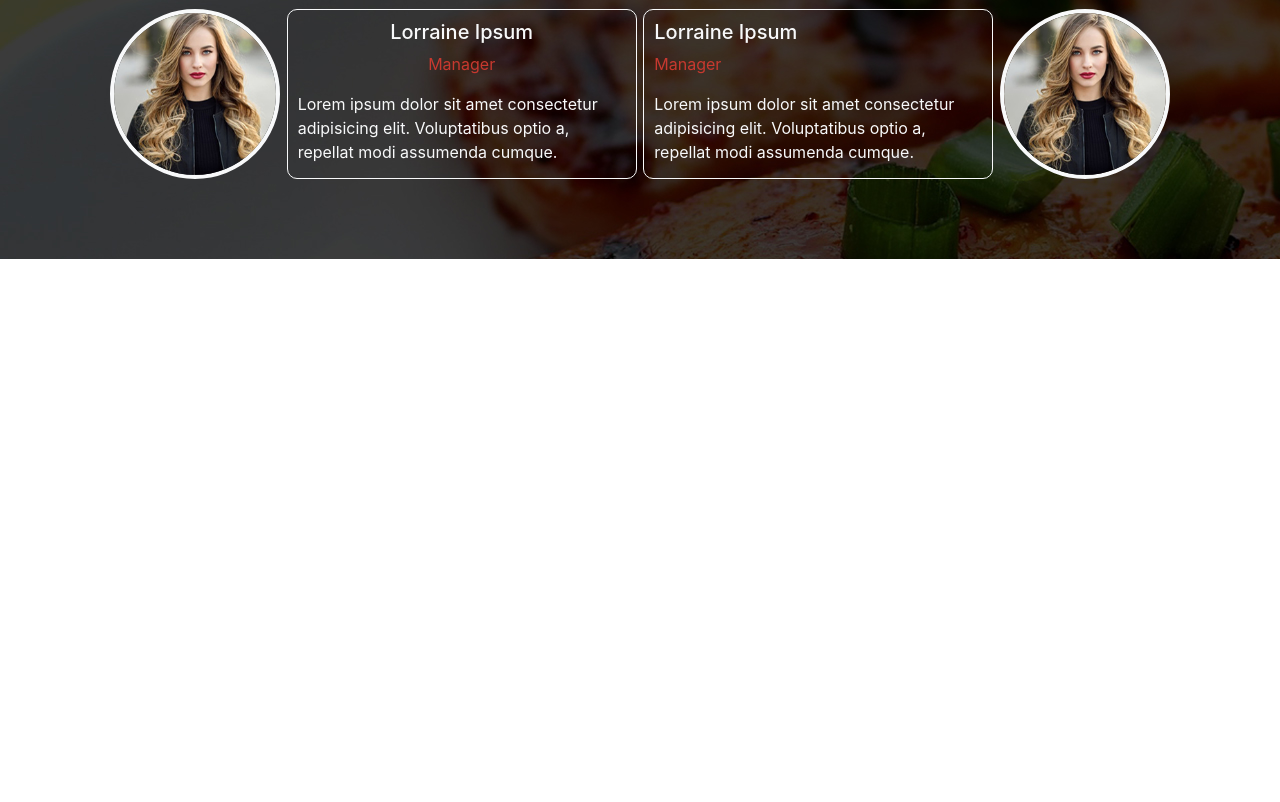
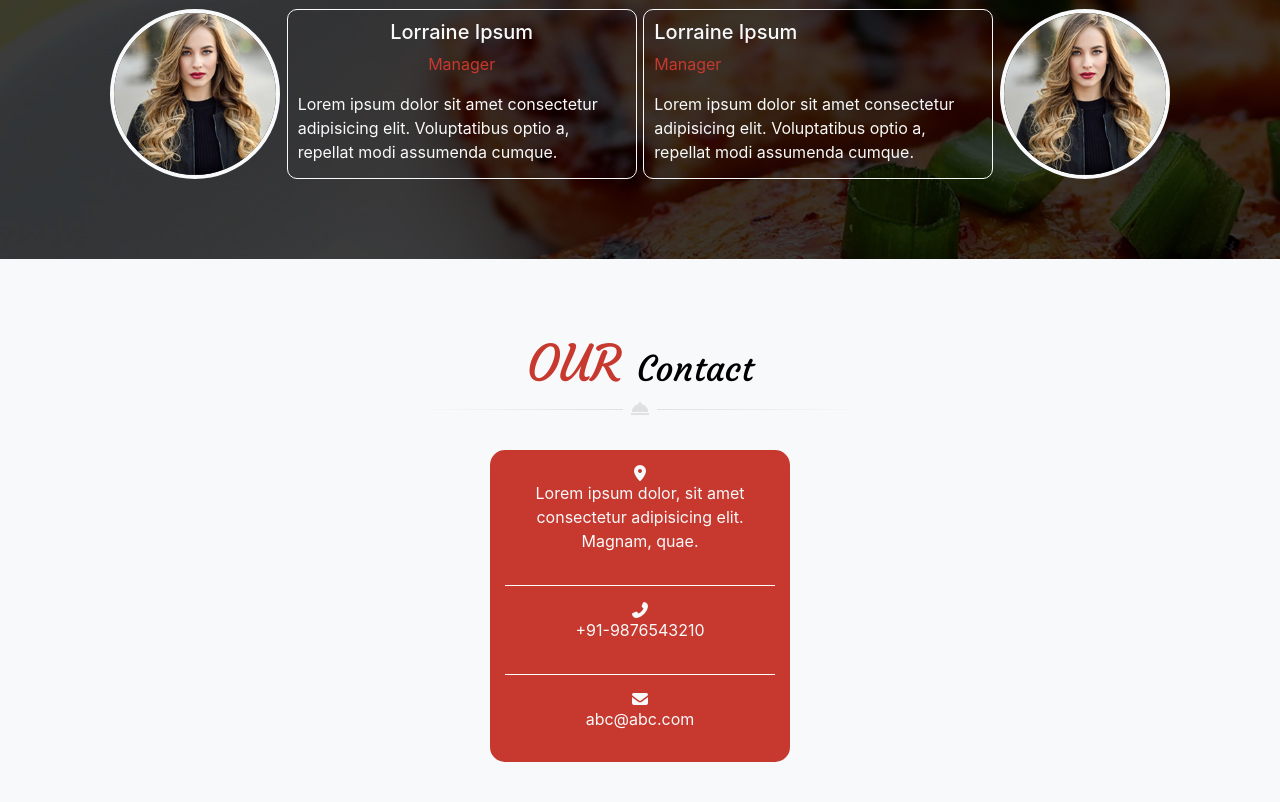
Before and after one commit to MounGit/AbiobeidaMouna19_site_du_chef, a website: page index.html in a window 1280 px wide. Shown: the part 3237-4039 px from the top of the page. Before the commit the page ends 3496 px from the top, so only its background shows below. Drawn offline with nearby package versions, Linux system fonts and the light colour scheme.

Commit message:
section 7

```diff
--- a/index.html
+++ b/index.html
@@ -392,6 +392,26 @@
 
     </section>
 
+
+    <!-- SECTION CONTACT -->
+
+    <section class="bg-light">
+        <div class="">
+            <h2><span>OUR </span>Contact</h2>
+            <img src="./public/images/decoration_line.png" alt="">
+        </div>
+        <div class="bg-danger w-25">
+            <i class="fas fa-map-marker-alt"></i>
+            <p class="text-center">Lorem ipsum dolor, sit amet consectetur adipisicing elit. Magnam, quae.</p>
+            <hr style="height: 1px; color: #ffffff; background-color: #ffffff; width: 100%; border: none;">
+            <i class="fas fa-phone-alt"></i>
+            <p>+91-9876543210</p>
+            <hr style="height: 1px; color: #ffffff; background-color: #ffffff; width: 100%; border: none;">
+            <i class="fas fa-envelope"></i>
+            <p>abc@abc.com</p>
+        </div>
+    </section>
+
     <script src="./node_modules/jquery/dist/jquery.js"></script>
     <script src="./node_modules/bootstrap/dist/js/bootstrap.bundle.js"></script>
     <script src="./node_modules/bootstrap/dist/js/bootstrap.js"></script>
--- a/src/sass/modules/_sections.sass
+++ b/src/sass/modules/_sections.sass
@@ -244,3 +244,28 @@ section:nth-of-type(6)
                 color: $danger
             span
                 color: $light
+
+
+
+section:nth-of-type(7)
+    padding: 40px
+    display: flex
+    flex-direction: column
+    justify-content: space-between
+    align-items: center
+    div
+        display: flex
+        flex-direction: column
+        align-items: center
+        h2
+            font-size: 35px
+            font-family:  'Courgette', cursive
+            color: black
+            span
+                color: $danger
+                font-size: 50px
+    div
+        padding: 15px
+        margin-top: 20px
+        border-radius: 15px
+        color: $light
```
Also changed, not shown: public/css/app.css, 1 other file.
